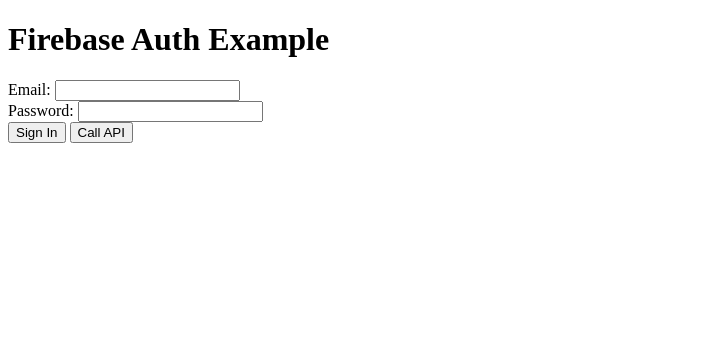
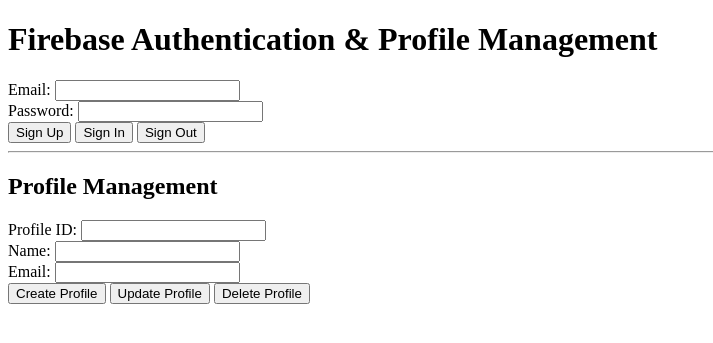
Before and after one commit to sujith123-boss/firebase_project, a Flask app: template poc_app/templates/index.html in a window 1280 px wide. Shown: the top 343 px of the page, without its empty margins (0-713 px from the left). Run offline with Flask 3, Linux system fonts and the light colour scheme; the template is opened without the code that fills it, so the values that code supplies are empty; parts of the project's set-up code (start-up, migrations or seed data) failed here and were passed over; some libraries are stand-ins or nearby versions.

Commit message:
Update index.html

```diff
--- a/poc_app/templates/index.html
+++ b/poc_app/templates/index.html
@@ -1,69 +1,193 @@
 <!DOCTYPE html>
 <html lang="en">
 <head>
-    <meta charset="UTF-8">
-    <meta name="viewport" content="width=device-width, initial-scale=1.0">
-    <title>Firebase Auth Example</title>
     <script src="https://www.gstatic.com/firebasejs/8.6.8/firebase-app.js"></script>
     <script src="https://www.gstatic.com/firebasejs/8.6.8/firebase-auth.js"></script>
     <script>
         var firebaseConfig = {
-            apiKey: "AIzaSyByOSBAihLVjcOX4JlHy-WjrlCGpMjqmUs",
-            authDomain: "auth-f633a.firebaseapp.com",
-            projectId: "auth-f633a",
-            storageBucket: "auth-f633a.appspot.com",
-            messagingSenderId: "190015523565",
-            appId: "1:190015523565:web:df40510a4ccd3f9d7f5ae4",
-            measurementId: "G-XVVWLWWY7W"
+            apiKey: "YOUR_API_KEY",
+            authDomain: "YOUR_AUTH_DOMAIN",
+            projectId: "YOUR_PROJECT_ID",
+            storageBucket: "YOUR_STORAGE_BUCKET",
+            messagingSenderId: "YOUR_MESSAGING_SENDER_ID",
+            appId: "YOUR_APP_ID",
+            measurementId: "YOUR_MEASUREMENT_ID"
         };
         firebase.initializeApp(firebaseConfig);
+
+        function signUp() {
+            var email = document.getElementById('email').value;
+            var password = document.getElementById('password').value;
+            firebase.auth().createUserWithEmailAndPassword(email, password)
+                .then((userCredential) => {
+                    var user = userCredential.user;
+                    console.log('User created:', user);
+                    alert('User created successfully!');
+                    // Optionally, redirect or perform other actions after successful sign-up
+                })
+                .catch((error) => {
+                    var errorCode = error.code;
+                    var errorMessage = error.message;
+                    console.error(errorMessage);
+                    alert(errorMessage);
+                });
+        }
 
         function signIn() {
             var email = document.getElementById('email').value;
             var password = document.getElementById('password').value;
             firebase.auth().signInWithEmailAndPassword(email, password)
                 .then((userCredential) => {
-                    userCredential.user.getIdToken().then((idToken) => {
-                        document.getElementById('idToken').value = idToken;
-                        alert('Signed in successfully!');
-                    });
+                    var user = userCredential.user;
+                    console.log('User signed in:', user);
+                    alert('User signed in successfully!');
+                    // Optionally, redirect or perform other actions after successful sign-in
                 })
                 .catch((error) => {
-                    console.error(error);
-                    alert(error.message);
+                    var errorCode = error.code;
+                    var errorMessage = error.message;
+                    console.error(errorMessage);
+                    alert(errorMessage);
                 });
         }
 
-        function callAPI() {
-            var idToken = document.getElementById('idToken').value;
+        function signOut() {
+            firebase.auth().signOut()
+                .then(() => {
+                    console.log('User signed out');
+                    alert('User signed out successfully!');
+                    // Optionally, redirect or perform other actions after successful sign-out
+                })
+                .catch((error) => {
+                    console.error('Sign out error:', error);
+                    alert('Sign out error: ' + error.message);
+                });
+        }
+
+        function createProfile() {
+            var profileData = {
+                name: document.getElementById('name').value,
+                email: document.getElementById('email').value,
+                // Add more fields as needed
+            };
+
+            var idToken = ""; // Obtain the ID token from Firebase Authentication
+
+            // Example of making a POST request to create a new profile
             fetch('/api/profiles', {
-                method: 'GET',
+                method: 'POST',
+                headers: {
+                    'Authorization': 'Bearer ' + idToken,
+                    'Content-Type': 'application/json'
+                },
+                body: JSON.stringify(profileData)
+            })
+            .then(response => response.json())
+            .then(data => {
+                console.log('Profile created:', data);
+                alert('Profile created successfully!');
+                // Optionally, update UI or perform other actions
+            })
+            .catch(error => {
+                console.error('Error:', error);
+                alert('Error creating profile: ' + error.message);
+            });
+        }
+
+        function updateProfile() {
+            var profileId = document.getElementById('profileId').value;
+            var updatedProfileData = {
+                name: document.getElementById('name').value,
+                email: document.getElementById('email').value,
+                // Add more fields as needed
+            };
+
+            var idToken = ""; // Obtain the ID token from Firebase Authentication
+
+            // Example of making a PUT request to update a profile
+            fetch('/api/profiles/' + profileId, {
+                method: 'PUT',
+                headers: {
+                    'Authorization': 'Bearer ' + idToken,
+                    'Content-Type': 'application/json'
+                },
+                body: JSON.stringify(updatedProfileData)
+            })
+            .then(response => response.json())
+            .then(data => {
+                console.log('Profile updated:', data);
+                alert('Profile updated successfully!');
+                // Optionally, update UI or perform other actions
+            })
+            .catch(error => {
+                console.error('Error:', error);
+                alert('Error updating profile: ' + error.message);
+            });
+        }
+
+        function deleteProfile() {
+            var profileId = document.getElementById('profileId').value;
+
+            var idToken = ""; // Obtain the ID token from Firebase Authentication
+
+            // Example of making a DELETE request to delete a profile
+            fetch('/api/profiles/' + profileId, {
+                method: 'DELETE',
                 headers: {
                     'Authorization': 'Bearer ' + idToken
                 }
             })
-            .then(response => response.json())
-            .then(data => {
-                console.log(data);
-                document.getElementById('apiResponse').innerText = JSON.stringify(data, null, 2);
+            .then(response => {
+                if (response.ok) {
+                    console.log('Profile deleted');
+                    alert('Profile deleted successfully!');
+                    // Optionally, update UI or perform other actions
+                } else {
+                    throw new Error('Failed to delete profile');
+                }
             })
-            .catch(error => console.error(error));
+            .catch(error => {
+                console.error('Error:', error);
+                alert('Error deleting profile: ' + error.message);
+            });
         }
     </script>
 </head>
 <body>
-    <h1>Firebase Auth Example</h1>
+    <h1>Firebase Authentication & Profile Management</h1>
     <div>
         <label for="email">Email:</label>
-        <input type="email" id="email" required>
+        <input type="email" id="email" name="email" required>
     </div>
     <div>
         <label for="password">Password:</label>
-        <input type="password" id="password" required>
+        <input type="password" id="password" name="password" required>
     </div>
-    <button onclick="signIn()">Sign In</button>
-    <input type="hidden" id="idToken">
-    <button onclick="callAPI()">Call API</button>
-    <pre id="apiResponse"></pre>
+    <div>
+        <button onclick="signUp()">Sign Up</button>
+        <button onclick="signIn()">Sign In</button>
+        <button onclick="signOut()">Sign Out</button>
+    </div>
+    <hr>
+    <div>
+        <h2>Profile Management</h2>
+        <div>
+            <label for="profileId">Profile ID:</label>
+            <input type="text" id="profileId" name="profileId" required>
+        </div>
+        <div>
+            <label for="name">Name:</label>
+            <input type="text" id="name" name="name" required>
+        </div>
+        <div>
+            <label for="email">Email:</label>
+            <input type="email" id="email" name="email" required>
+        </div>
+        <div>
+            <button onclick="createProfile()">Create Profile</button>
+            <button onclick="updateProfile()">Update Profile</button>
+            <button onclick="deleteProfile()">Delete Profile</button>
+        </div>
+    </div>
 </body>
 </html>
```
